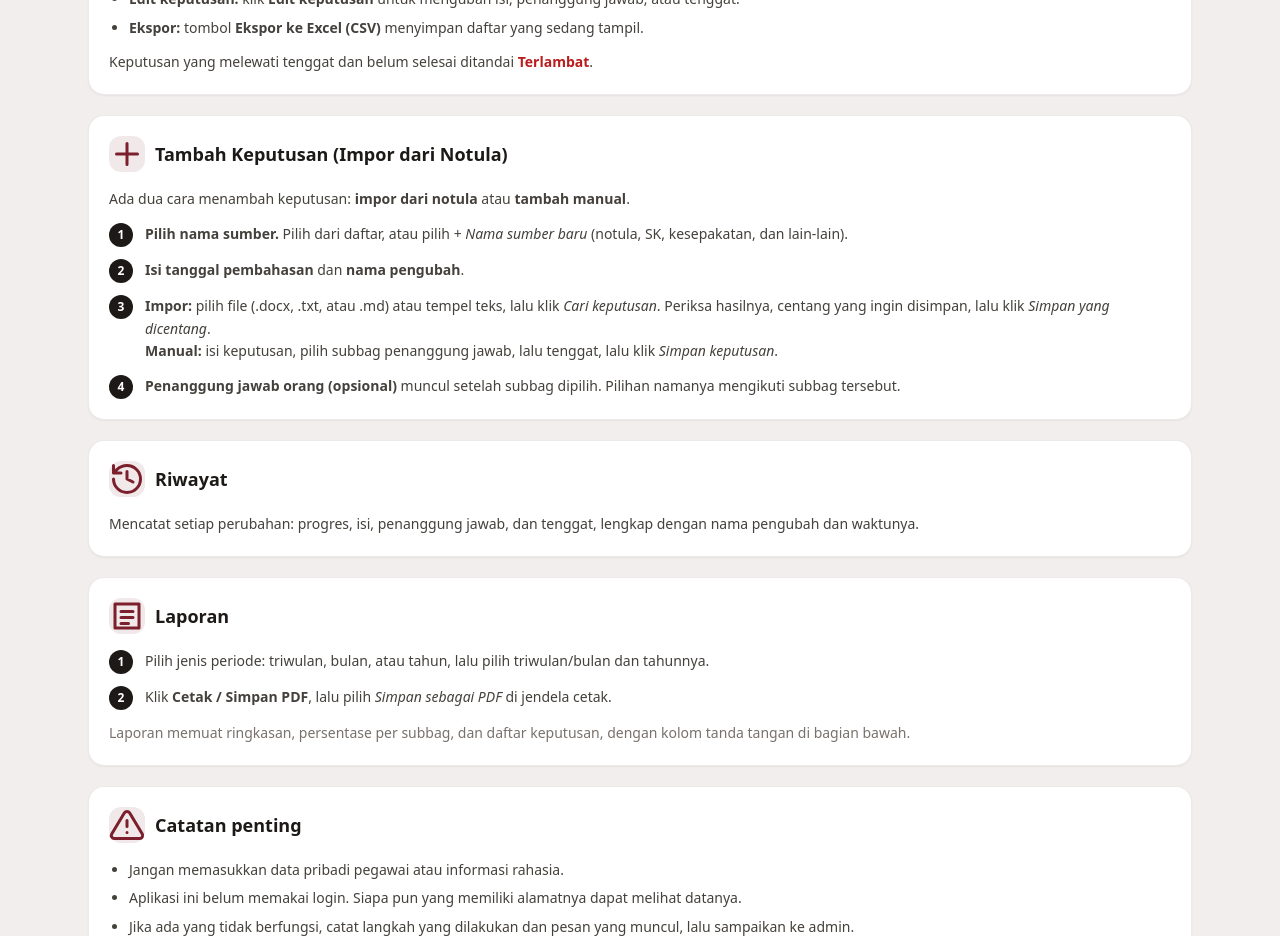
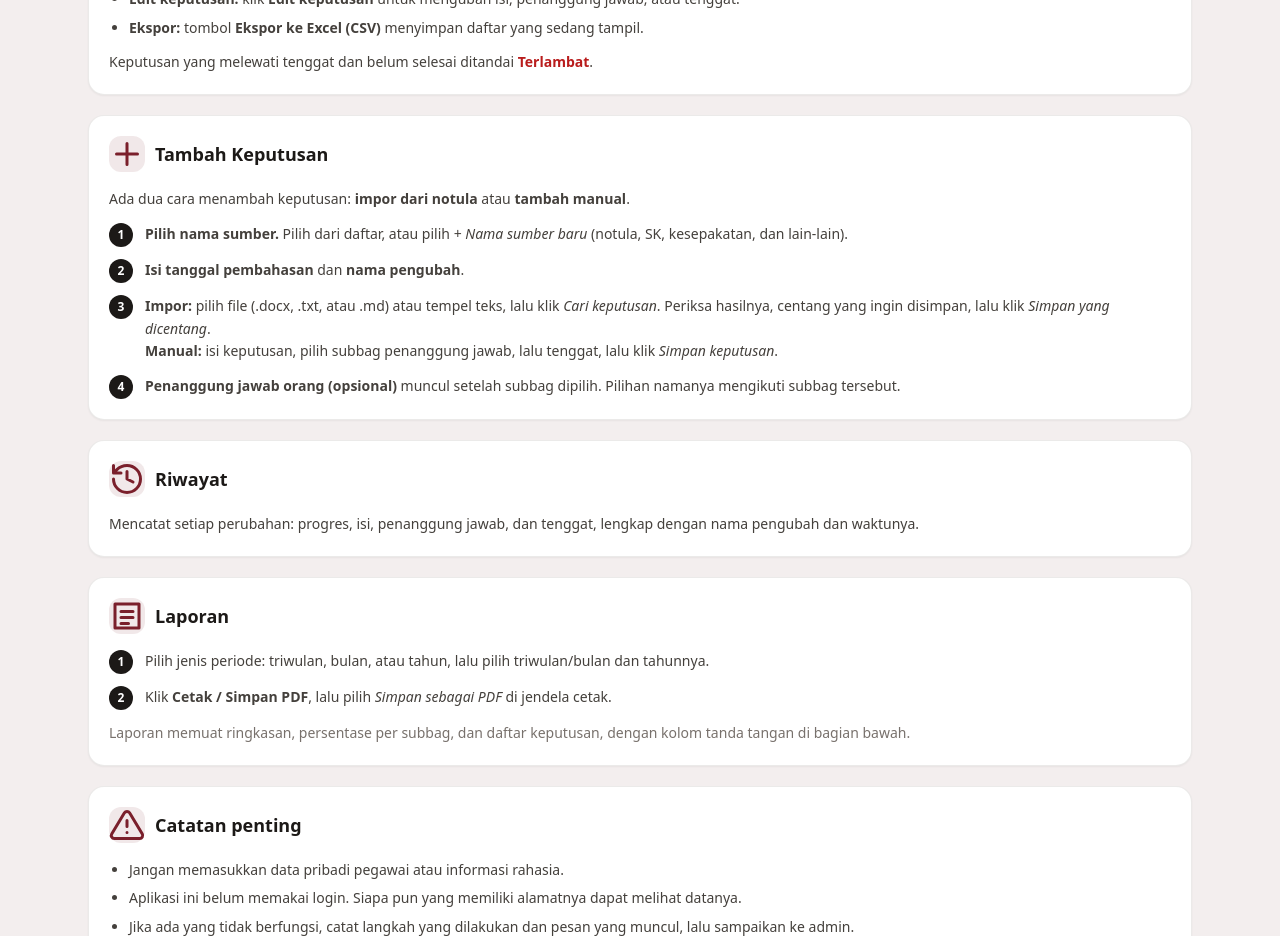
Before and after one commit to kpuhstrendatin/notularapat, a Next.js app: page /panduan in a window 1280 px wide. Shown: the part 880-1816 px from the top of the page. Built offline with nearby package versions, Linux system fonts and the light colour scheme.

Commit message:
Add files via upload

```diff
--- a/app/panduan/page.tsx
+++ b/app/panduan/page.tsx
@@ -71,7 +71,7 @@ export default function Panduan() {
         <p>Keputusan yang melewati tenggat dan belum selesai ditandai <b className="text-red-700">Terlambat</b>.</p>
       </Bagian>
 
-      <Bagian ikon="tambah" judul="Tambah Keputusan (Impor dari Notula)">
+      <Bagian ikon="tambah" judul="Tambah Keputusan">
         <p>Ada dua cara menambah keputusan: <b>impor dari notula</b> atau <b>tambah manual</b>.</p>
         <Langkah n={1}>
           <b>Pilih nama sumber.</b> Pilih dari daftar, atau pilih <i>+ Nama sumber baru</i> (notula, SK, kesepakatan, dan lain-lain).
```
